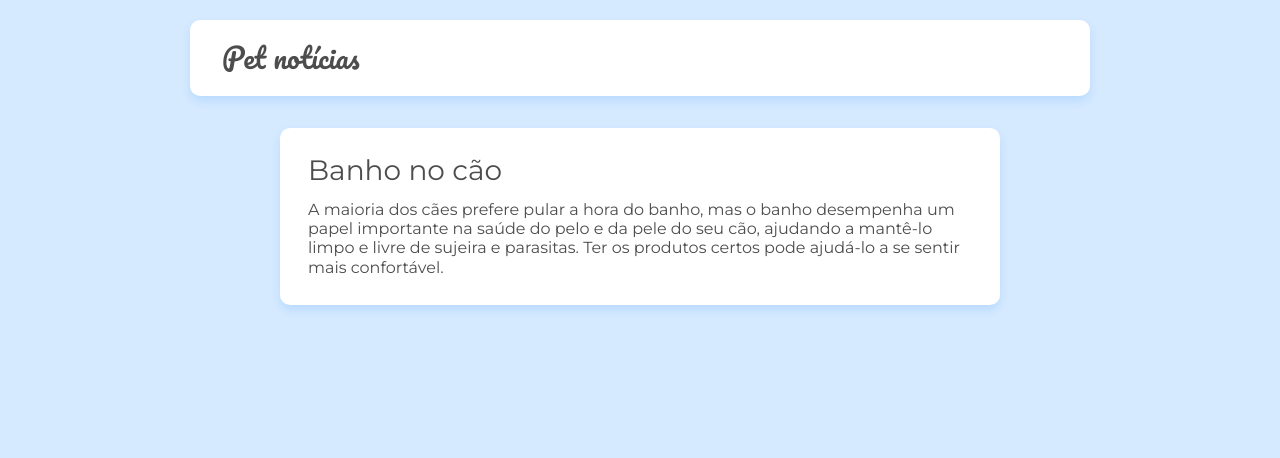
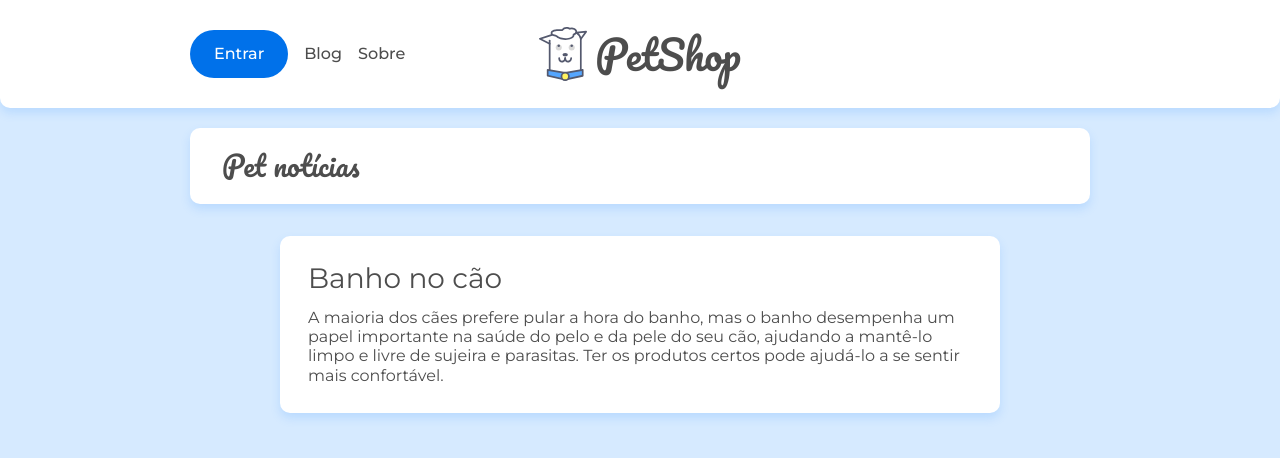
Before and after one commit to pinheiroduda/alura-petshop, a React (Create React App) app: page / in a window 1280 px wide. Shown: the top 458 px of the page. Built offline with nearby package versions, Linux system fonts and the light colour scheme.

Commit message:
feat: creates 'Cabecalho' component

```diff
--- a/src/App.jsx
+++ b/src/App.jsx
@@ -4,6 +4,7 @@
 import Home from './paginas/Home'
 import Sobre from './paginas/Sobre'
 import Pagina404 from './paginas/Pagina404'
+import Cabecalho from './components/Cabecalho'
 
 import './assets/css/base/base.css'
 
@@ -11,6 +12,7 @@
   return (
     <>
       <BrowserRouter>
+        <Cabecalho />
         <Switch>
           <Route exact path="/">
             <Home />
--- /dev/null
+++ b/src/components/Cabecalho.jsx
@@ -0,0 +1,43 @@
+import React from 'react'
+
+import imagem from '../assets/img/doguito.svg'
+import '../assets/css/componentes/cabecalho.css'
+
+const Cabecalho = () => {
+  return (
+    <header className="cabecalho container">
+      <div className="menu-hamburguer">
+        <span className="menu-hamburguer__icone"></span>
+      </div>
+      <div className="cabecalho-container">
+        <a href="" className="flex flex--centro">
+          <img src={imagem} alt="" className="cabecalho__logo" />
+          <h1 className="cabecalho__titulo">PetShop</h1>
+        </a>
+      </div>
+
+      <nav className="menu-cabecalho">
+        <ul className="menu-itens">
+          <li>
+            <a href="" className="menu-item menu-item--entrar">
+              Entrar
+            </a>
+          </li>
+          <li>
+            <a href="/" className="menu-item">
+              Blog
+            </a>
+          </li>
+          <li>
+            <a href="/sobre" className="menu-item">
+              Sobre
+            </a>
+          </li>
+        </ul>
+      </nav>
+      <div className="menu-cabecalho-background"></div>
+    </header>
+  )
+}
+
+export default Cabecalho
```
